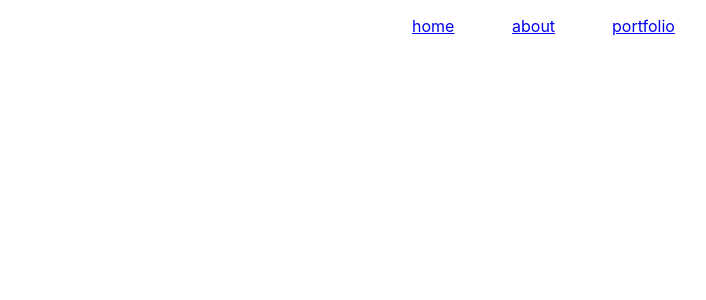
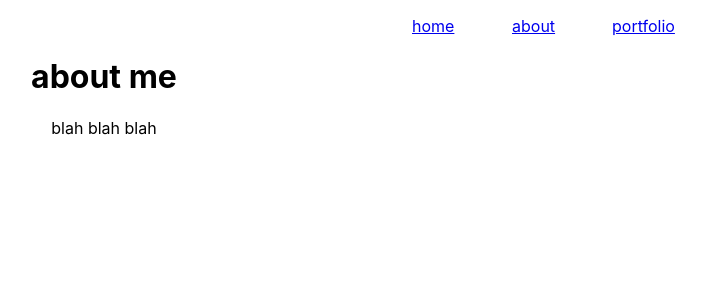
Before and after one commit to vinh-hua/portfolio, a React (Create React App) app in the folder app/: page /about in a window 1280 px wide. Shown: the top 300 px of the page, without its empty margins (504-1210 px from the left). Built offline with nearby package versions, Linux system fonts and the light colour scheme.

Commit message:
skeleton

```diff
--- a/app/src/Pages/About.tsx
+++ b/app/src/Pages/About.tsx
@@ -1,3 +1,8 @@
 export function About() {
-    return <></>;
+  return (
+    <>
+      <h1>about me</h1>
+      <p>blah blah blah</p>
+    </>
+  );
 }
--- a/app/src/Pages/Portfolio.tsx
+++ b/app/src/Pages/Portfolio.tsx
@@ -1,3 +1,10 @@
 export function Portfolio() {
-    return <></>;
+  return (
+    <>
+      <h1>portfolio</h1>
+      <p>microsoft viva insights</p>
+      <p>capstone - civic qa</p>
+      <p>tommi</p>
+    </>
+  );
 }
```
